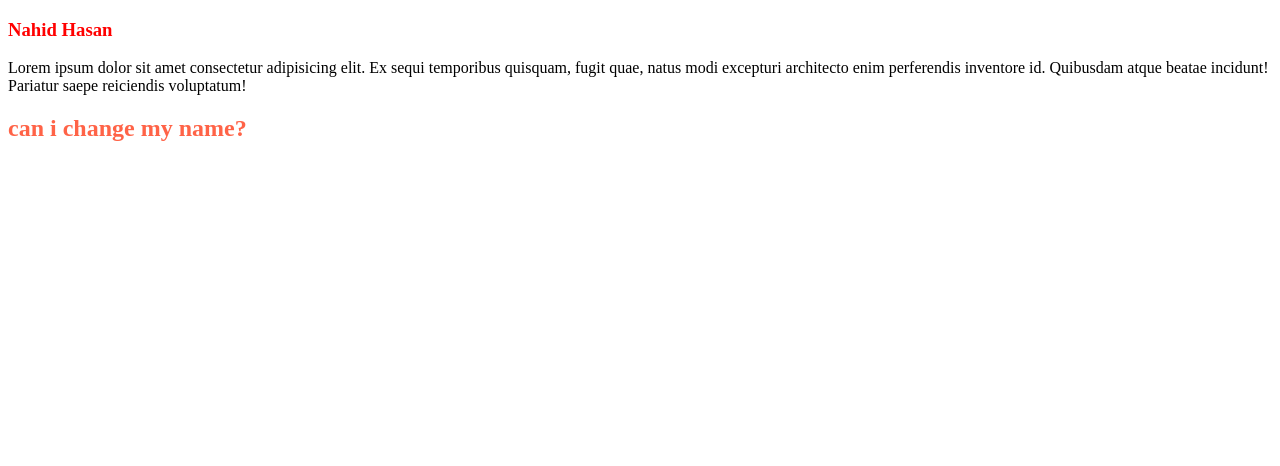
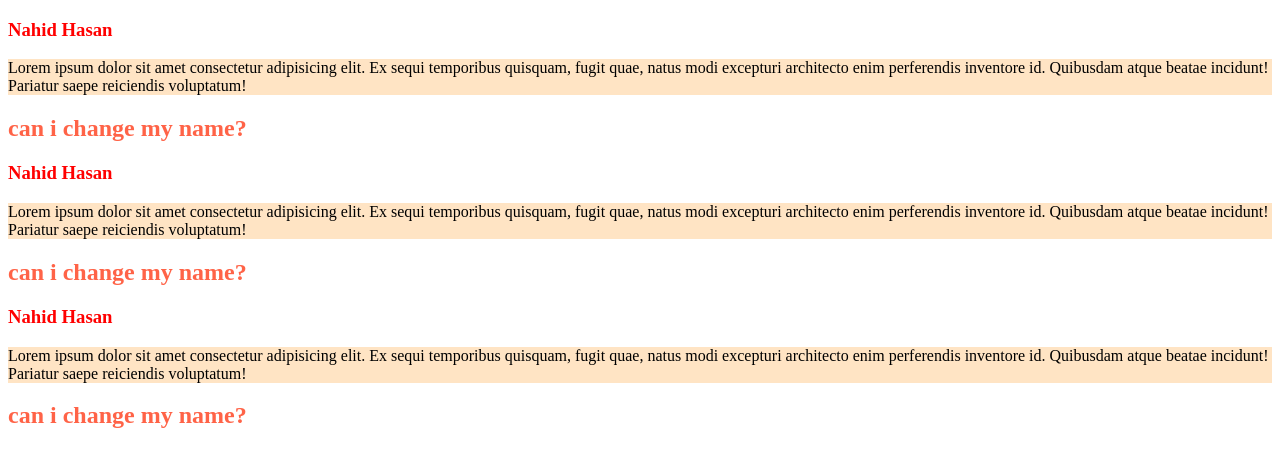
Before and after one commit to Nahid-Codex/thaird-repo, a plain HTML site: page third-repo.html in a window 1280 px wide. Drawn offline with Linux system fonts and the light colour scheme.

Commit message:
added the second blog

```diff
--- a/styles/blog.css
+++ b/styles/blog.css
@@ -5,3 +5,6 @@ h3{
 h2{
     color: tomato;
 }
+p{
+    background-color: bisque;
+}
--- a/third-repo.html
+++ b/third-repo.html
@@ -14,5 +14,19 @@
     <h2>
         can i change my name?
     </h2>
+    <h3>Nahid Hasan</h3>
+    <p>
+        Lorem ipsum dolor sit amet consectetur adipisicing elit. Ex sequi temporibus quisquam, fugit quae, natus modi excepturi architecto enim perferendis inventore id. Quibusdam atque beatae incidunt! Pariatur saepe reiciendis voluptatum!
+    </p>
+    <h2>
+        can i change my name?
+    </h2>
+    <h3>Nahid Hasan</h3>
+    <p>
+        Lorem ipsum dolor sit amet consectetur adipisicing elit. Ex sequi temporibus quisquam, fugit quae, natus modi excepturi architecto enim perferendis inventore id. Quibusdam atque beatae incidunt! Pariatur saepe reiciendis voluptatum!
+    </p>
+    <h2>
+        can i change my name?
+    </h2>
 </body>
 </html>
```
